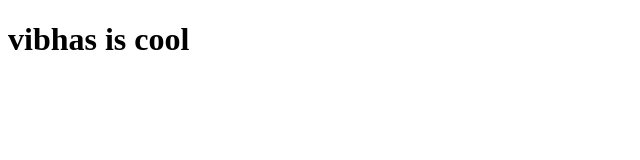
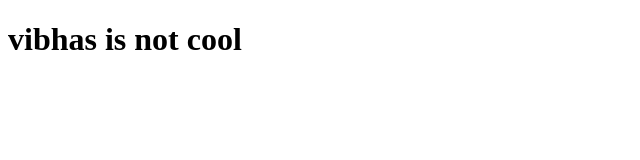
Before and after one commit to xtr18vj/three, a plain HTML site: page index.html in a window 1280 px wide. Shown: the whole page, without its empty margins (0-640 px from the left). Drawn offline with Linux system fonts and the light colour scheme.

Commit message:
new feature added

```diff
--- a/index.html
+++ b/index.html
@@ -6,6 +6,6 @@
     <title>Document</title>
 </head>
 <body>
-    <h1>vibhas is cool</h1>
+    <h1>vibhas is not cool</h1>
 </body>
 </html>
--- /dev/null
+++ b/index.js
@@ -0,0 +1 @@
+sdhkjashfjksfsgdf
```
